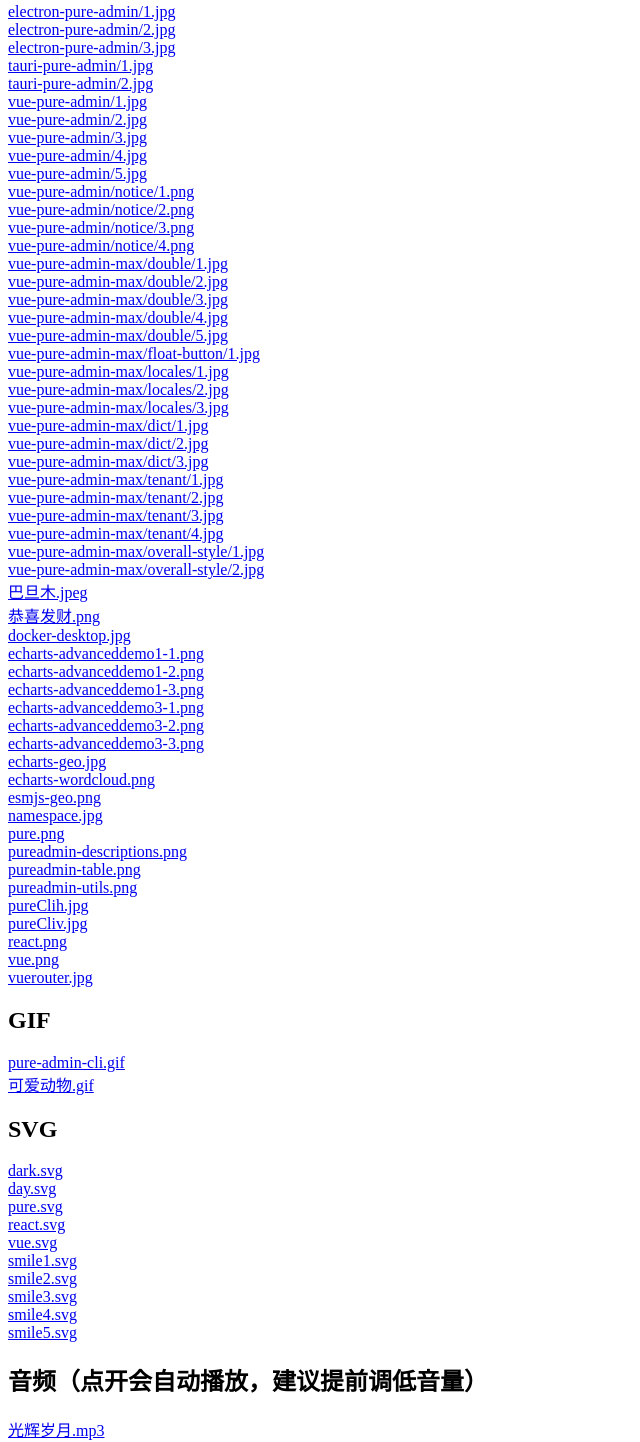
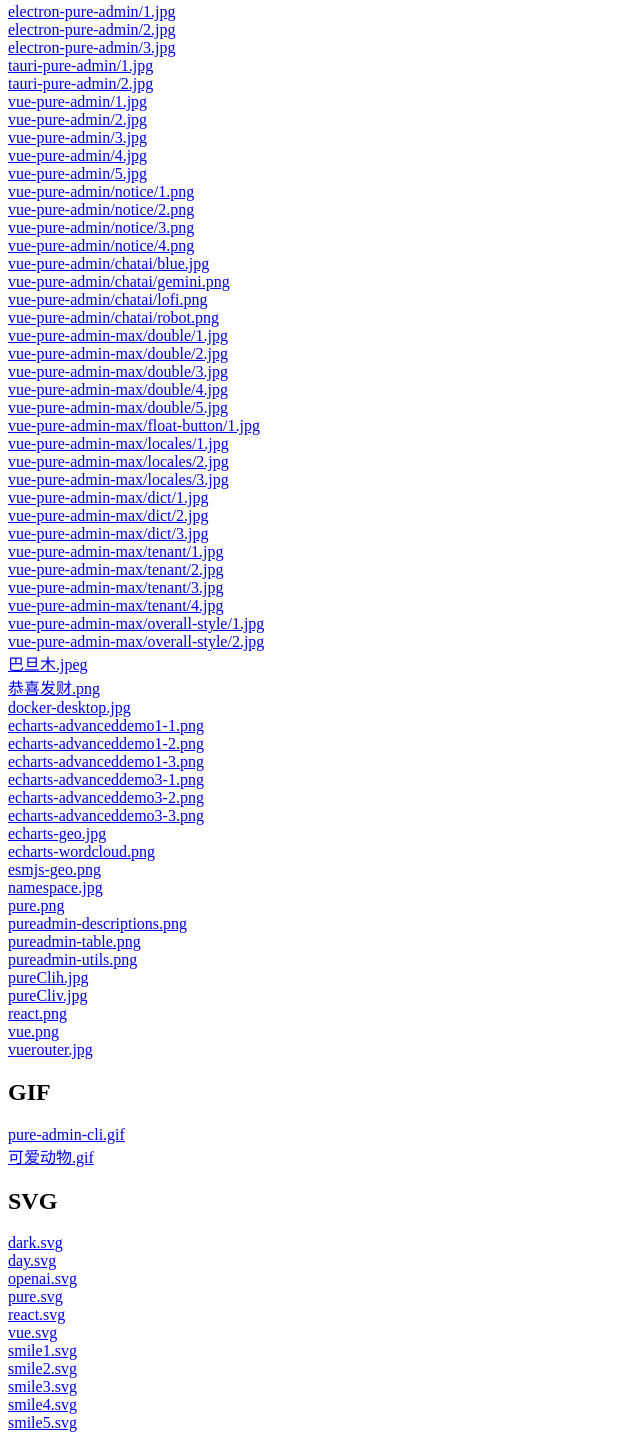
Before and after one commit to xiaoxian521/hyperlink, a plain HTML site: page index.html in a window 1280 px wide. Shown: the part 126-1568 px from the top of the page, without its empty margins (0-640 px from the left). Drawn offline with Linux system fonts and the light colour scheme.

Commit message:
chore: update

```diff
--- a/index.html
+++ b/index.html
@@ -29,6 +29,10 @@
 						"vue-pure-admin/notice/2.png",
 						"vue-pure-admin/notice/3.png",
 						"vue-pure-admin/notice/4.png",
+						"vue-pure-admin/chatai/blue.jpg",
+						"vue-pure-admin/chatai/gemini.png",
+						"vue-pure-admin/chatai/lofi.png",
+						"vue-pure-admin/chatai/robot.png",
 						"vue-pure-admin-max/double/1.jpg",
 						"vue-pure-admin-max/double/2.jpg",
 						"vue-pure-admin-max/double/3.jpg",
@@ -79,7 +83,7 @@
 				{
 					title: "SVG",
 					type: "svg",
-					context: ["dark.svg", "day.svg", "pure.svg", "react.svg", "vue.svg", "smile1.svg", "smile2.svg", "smile3.svg", "smile4.svg", "smile5.svg"],
+					context: ["dark.svg", "day.svg", "openai.svg", "pure.svg", "react.svg", "vue.svg", "smile1.svg", "smile2.svg", "smile3.svg", "smile4.svg", "smile5.svg"],
 				},
 				{
 					title: "音频（点开会自动播放，建议提前调低音量）",
```
Also changed, not shown: README.md.
